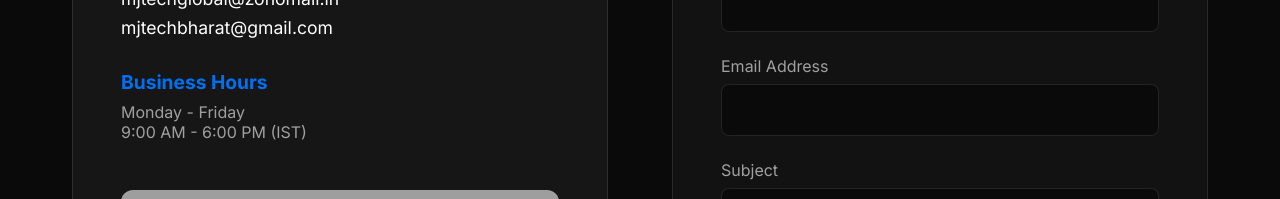
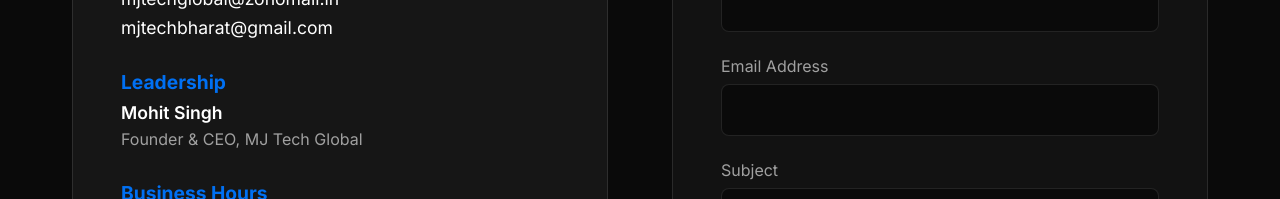
Before and after one commit to mohitsin300-ops/M, a Next.js app: page /contact in a window 1280 px wide. Shown: the part 488-687 px from the top of the page. Built offline with nearby package versions, Linux system fonts and the light colour scheme; no server answers; grey boxes are pictures that could not be loaded.

Commit message:
Add files via upload

```diff
--- a/src/app/contact/page.js
+++ b/src/app/contact/page.js
@@ -60,6 +60,12 @@
                         <h3 style={{ fontSize: '1.2rem', color: 'var(--accent)', marginBottom: '0.5rem' }}>Email Support</h3>
                         <p style={{ color: 'var(--text-main)', fontSize: '1.1rem' }}>mjtechglobal@zohomail.in</p>
                         <p style={{ color: 'var(--text-main)', fontSize: '1.1rem', marginTop: '0.5rem' }}>mjtechbharat@gmail.com</p>
+                    </div>
+
+                    <div style={{ marginBottom: '2rem' }}>
+                        <h3 style={{ fontSize: '1.2rem', color: 'var(--accent)', marginBottom: '0.5rem' }}>Leadership</h3>
+                        <p style={{ color: 'var(--text-main)', fontSize: '1.1rem', fontWeight: '600' }}>Mohit Singh</p>
+                        <p style={{ color: 'var(--text-muted)', marginTop: '0.35rem' }}>Founder &amp; CEO, MJ Tech Global</p>
                     </div>
 
                     <div style={{ marginBottom: '2rem' }}>
```
